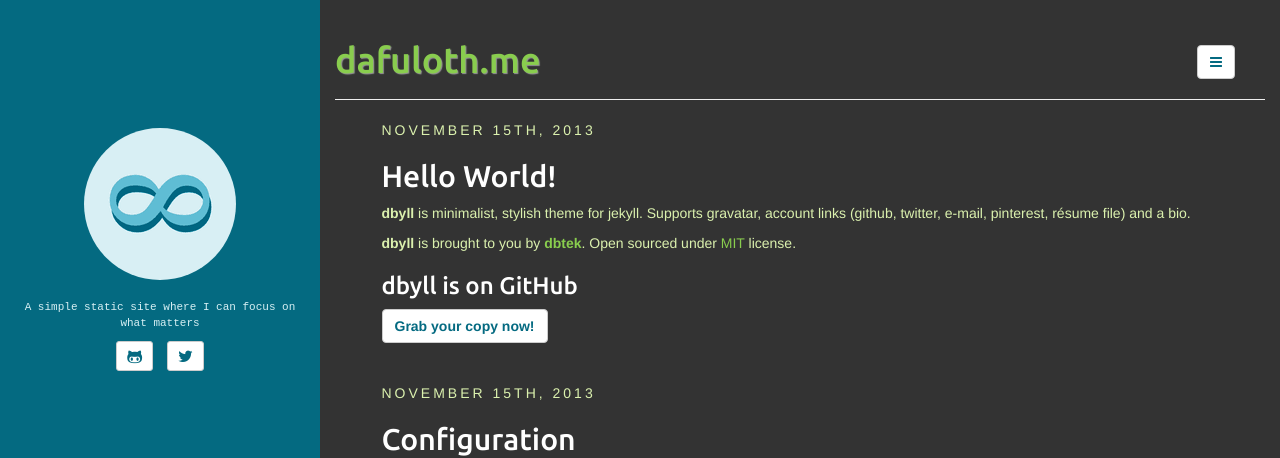
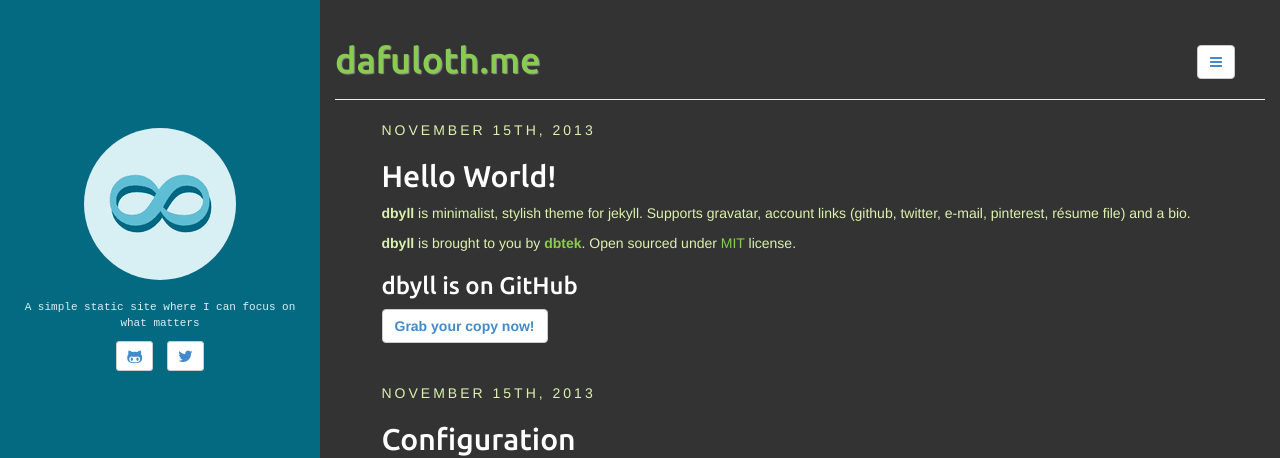
Before and after one commit to dbtek/dbyll, a Jekyll site: the page built from index.html, in a window 1280 px wide. Shown: the top 458 px of the page. Built offline with Jekyll 4.4.1, drawn with Linux system fonts in a browser that asks for light colours; the list of posts is cut into pages by our own code.

Commit message:
Visibility formatting tweaks

```diff
--- a/assets/css/style.css
+++ b/assets/css/style.css
@@ -7,12 +7,12 @@
 }
 
 #page_number {
-	color: #046A81;
+	color: #046A81 !important;
 }
 
 .btn {
 	/* color: #2B4F3E; #89CD4E; 046A81;*/
-	color: #046A81 !important;
+	color: #428BCA !important;
 	font-weight: bold !important;
 }
 
```
